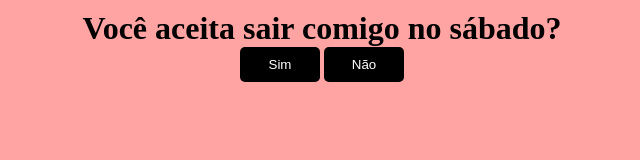
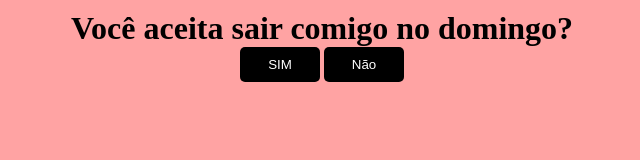
Before and after one commit to knessm/knessm.github.io, a plain HTML site: page index.html in a window 1280 px wide. Shown: the whole page, without its empty margins (318-958 px from the left). Drawn offline with Linux system fonts and the light colour scheme.

Commit message:
finalizado

```diff
--- a/index.html
+++ b/index.html
@@ -5,15 +5,16 @@
     <meta name="viewport" content="width=device-width, initial-scale=1.0">
     <link rel="stylesheet" href="style.css">
     <script src="javascript.js"></script>
-    <title>Teste</title>
+    <title>VC ACEITA?</title>
 </head>
 <body>
 
     <div class="container">
-        <h1>Você aceita sair comigo no sábado?</h1>
+        <h1>Você aceita sair comigo no domingo?</h1>
         <div class="buttons">
 
-            <button id="BTNsim" onclick="sim()" >Sim</button>
+            <button id="BTNsim" href="index.html" >
+                <a href="aceita.html">SIM</a></button>
             <button id="BTNnao" onclick="desvia(this) "onmouseover="desvia(this)">Não</button>
         </div>
     </div>
--- a/style.css
+++ b/style.css
@@ -6,6 +6,12 @@
 }
 body{
     background-color: rgb(255, 163, 163);
+}
+
+a{
+    text-decoration: none;   /* Remove o sublinhado */
+    color: inherit;          /* Herda a cor do texto ao redor */
+    cursor: pointer;         /* Mostra que é clicável */
 }
 
 .container {
```
Also changed, not shown: aceita.html (added, +15 -0 lines).
